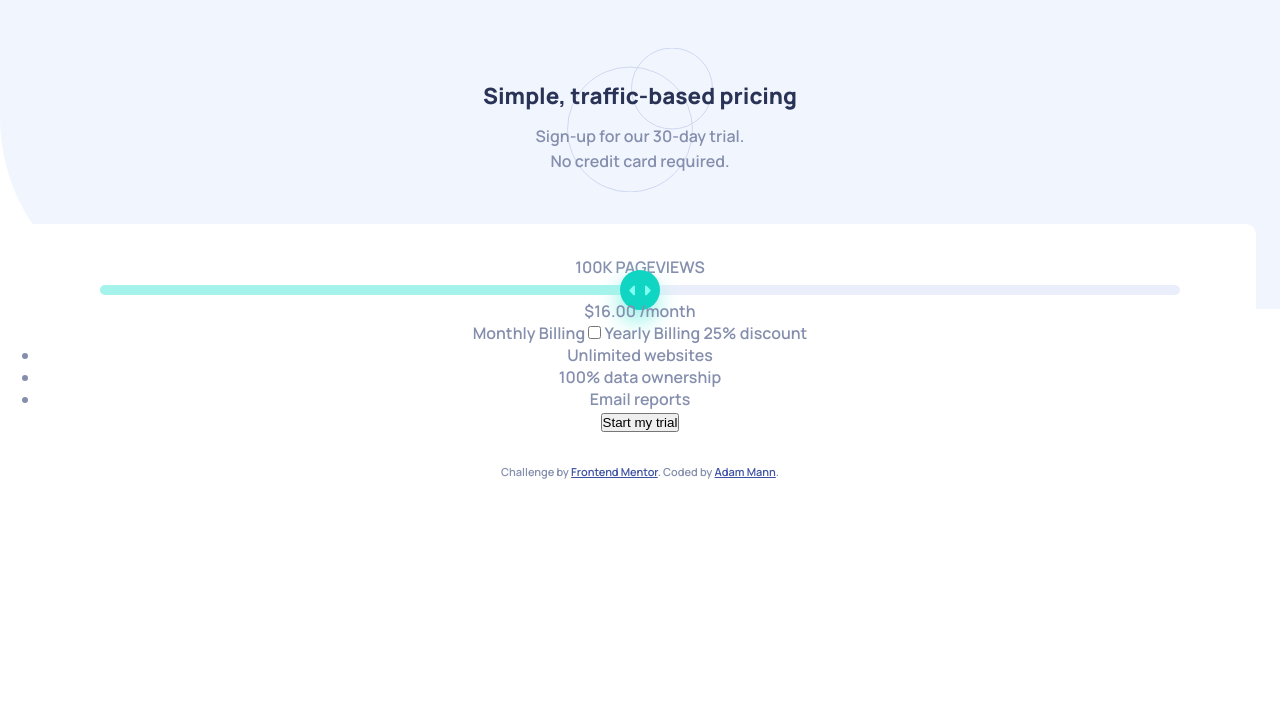
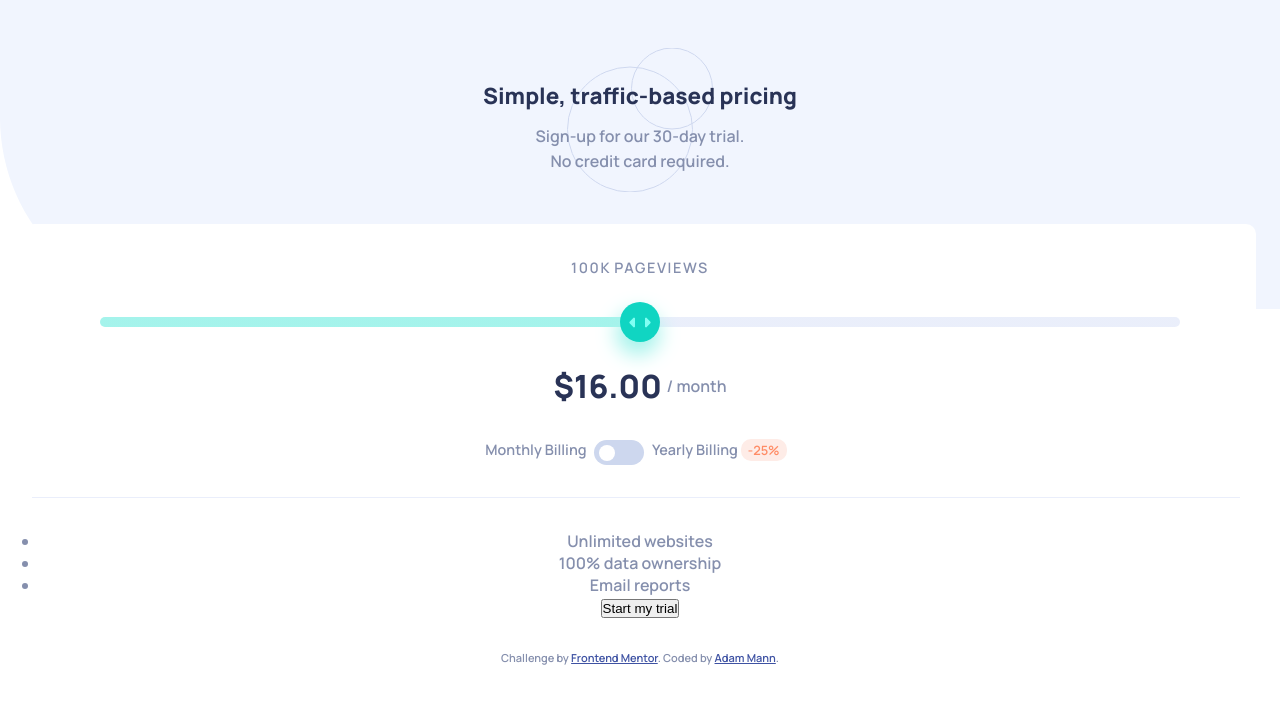
Before and after one commit to aemann2/interactive-pricing-component-main, a plain HTML site: page index.html in a window 1280 px wide. Drawn offline with Linux system fonts and the light colour scheme.

Commit message:
styled main and toggle input

```diff
--- /dev/null
+++ b/css/_toggleSwitch.scss
@@ -0,0 +1,53 @@
+@import './colors';
+
+// Toggle Switch //
+
+.toggle-label {
+	position: relative;
+	display: inline-block;
+	width: 50px;
+	height: 25px;
+	margin: 0 .3rem;
+}
+
+.toggle-label input {
+	opacity: 0;
+	width: 0;
+	height: 0;
+}
+
+.toggle-label input:hover + .toggle-slider {
+	background-color: $soft-cyan;
+}
+
+.toggle-label input:checked + .toggle-slider:before {
+	-webkit-transform: translateX(26px);
+	-ms-transform: translateX(26px);
+	transform: translateX(26px);
+}
+
+.toggle-slider {
+	position: absolute;
+	cursor: pointer;
+	top: 0;
+	left: 0;
+	right: 0;
+	bottom: 0;
+	background-color: $gray-blue-2;
+	-webkit-transition: .4s;
+	transition: .4s;
+	border-radius: 34px;
+
+	&:before {
+		position: absolute;
+		content: "";
+		height: 16px;
+		width: 16px;
+		left: 5px;
+		bottom: 4.5px;
+		background-color: white;
+		-webkit-transition: .4s;
+		transition: .4s;
+		border-radius: 50%;
+	}
+}
--- a/css/style.scss
+++ b/css/style.scss
@@ -1,4 +1,5 @@
-@import './slider';
+@import './rangeSlider';
+@import './toggleSwitch';
 @import './colors';
 @import url('https://fonts.googleapis.com/css2?family=Manrope:wght@600;800&display=swap');
 
@@ -59,14 +60,51 @@ button, input {
 	padding: 2rem 1rem;
 
 	&__top {
-		&__pageviews {
+		&__pageviews, &__k {
+			font-size: .9rem;
 			text-transform: uppercase;
+			letter-spacing: .1rem;
+		}
+
+		&__right__par {
+			display: flex;
+			justify-content: center;
+		}
+
+		&__total {
+			color: $dark-blue;
+			font-size: 2rem;
+			font-weight: 800;
+		}
+
+		&__month {
+			align-self: center;
+			margin-left: .3rem;
 		}
 	}
 
-	&__slider {
-		margin-top: 1rem;
+	&__bottom {
+		margin: 2rem 0 0 -.5rem;
+		font-size: .9rem;
+
+		&__discount {
+			font-size: .8rem;
+			padding: 2px 7px;
+			border-radius: 10px;
+			background-color: $gray-red;
+			color: $light-red;
+		}
+
+		&__divider {
+			margin: 2rem 0;
+			border: none;
+			border-top: 1px solid $gray-blue-1;
+		}
 	}
+}
+
+.range-slider {
+	margin: 2rem 0;
 }
 
 .attribution {
--- a/index.html
+++ b/index.html
@@ -30,20 +30,21 @@
       <div class='main__top__right'>
         <p class='main__top__right__par'>
           <span class='main__top__total'>$16.00</span>
-          <span class='main__top__month'>/month</span>
+          <span class='main__top__month'>/ month</span>
         </p>
       </div>
     </div>
     <div class='main__bottom'>
       <span class='main__bottom__monthly'>Monthly Billing</span>
       <span class='main__bottom__toggle'>
-        <label class='main__bottom__label'>
-          <input class='main__bottom__input' id='toggle' type="checkbox">
-          <span class='main__bottom__slider'></span>
+        <label class='toggle-label'>
+          <input class='toggle-input' id='toggle' type="checkbox">
+          <span class='toggle-slider'></span>
         </label>
       </span>
       <span class='main__bottom__yearly'>Yearly Billing</span>
-      <span class='main__bottom__discount'>25% discount</span>
+      <span class='main__bottom__discount'>-25%</span>
+      <hr class='main__bottom__divider'>
     </div>
     <footer class='main__footer'>
       <div class='main__footer__ul'>
--- a/main.js
+++ b/main.js
@@ -1,5 +1,6 @@
 const slider = document.querySelector('#slider');
 const toggle = document.querySelector('#toggle');
+const input = document.querySelector('input');
 
 const pageviews = document.querySelector('.main__top__k');
 const total = document.querySelector('.main__top__total');
@@ -33,15 +34,15 @@ slider.addEventListener('input', (e) => {
 	}
 });
 
-toggle.addEventListener('change', (e) => {
-	if (e.target.checked) {
-		discount.innerHTML = '';
-	} else {
-		discount.innerHTML = '25% discount';
-	}
-})
+// toggle.addEventListener('change', (e) => {
+// 	if (e.target.checked) {
+// 		discount.innerHTML = '';
+// 	} else {
+// 		discount.innerHTML = '25% discount';
+// 	}
+// })
 
-// Slider code taken from:
+// Range sliders are a nightmare. Slider code taken from:
 // https://codepen.io/nosurprisethere/pen/KJxwQz
 
 // Setting color of our sliders
@@ -50,19 +51,11 @@ const settings={
   background: 'hsl(224, 65%, 95%)'
 }
 
-// Find all our sliders
-const sliders = document.querySelectorAll('.range-slider');
-
-// Iterate through that list of sliders
-Array.prototype.forEach.call(sliders,(slider)=>{
-  // Look inside our slider for our input add an event listener
-//   ... the input inside addEventListener() is looking for the input action, we could change it to something like change
-  slider.querySelector('input').addEventListener('input', (event)=>{
-    applyFill(event.target);
-  });
-  // Don't wait for the listener, apply it now!
-  applyFill(slider.querySelector('input'));
+input.addEventListener('input', (event)=>{
+	applyFill(event.target);
 });
+// Don't wait for the listener, apply it now!
+applyFill(input);
 
 // This function applies the fill to our sliders by using a linear gradient background
 function applyFill(slider) {
```
Also changed, not shown: css/_rangeSlider.scss (renamed from css/_slider.scss), css/style.css, 1 other file.
